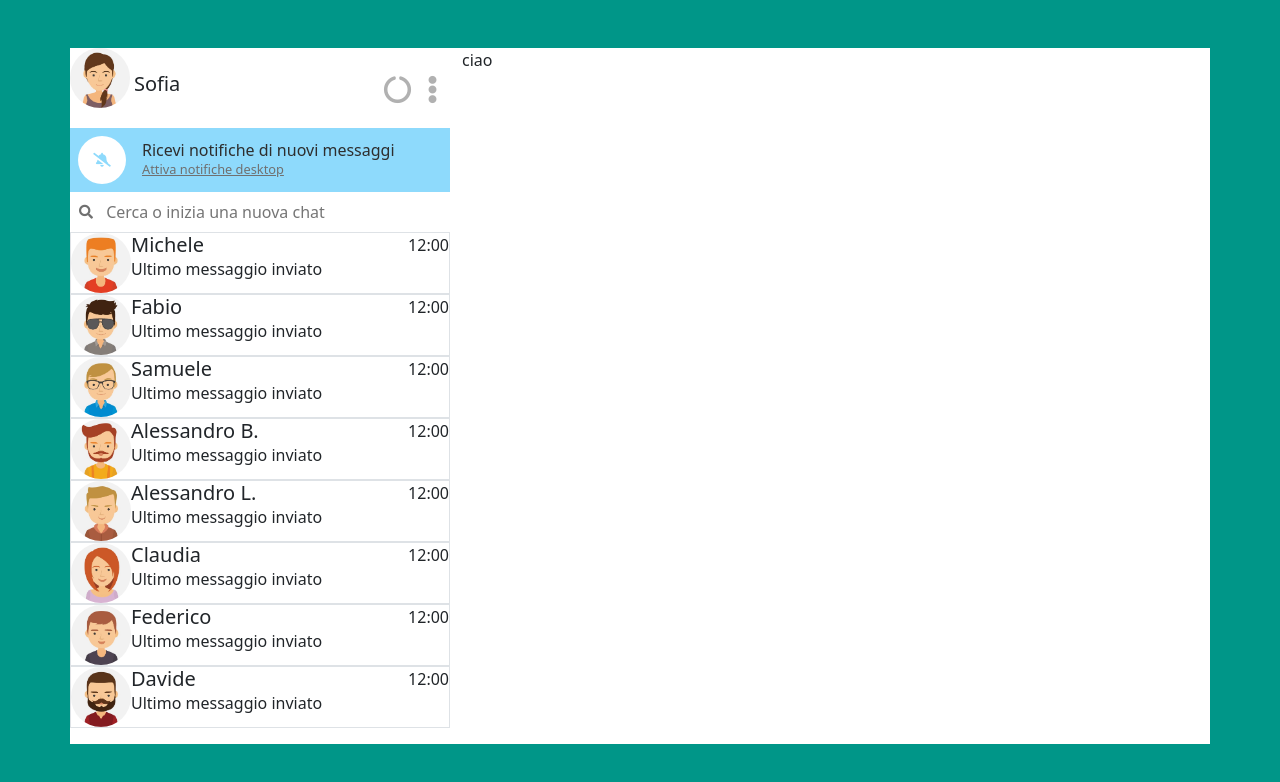
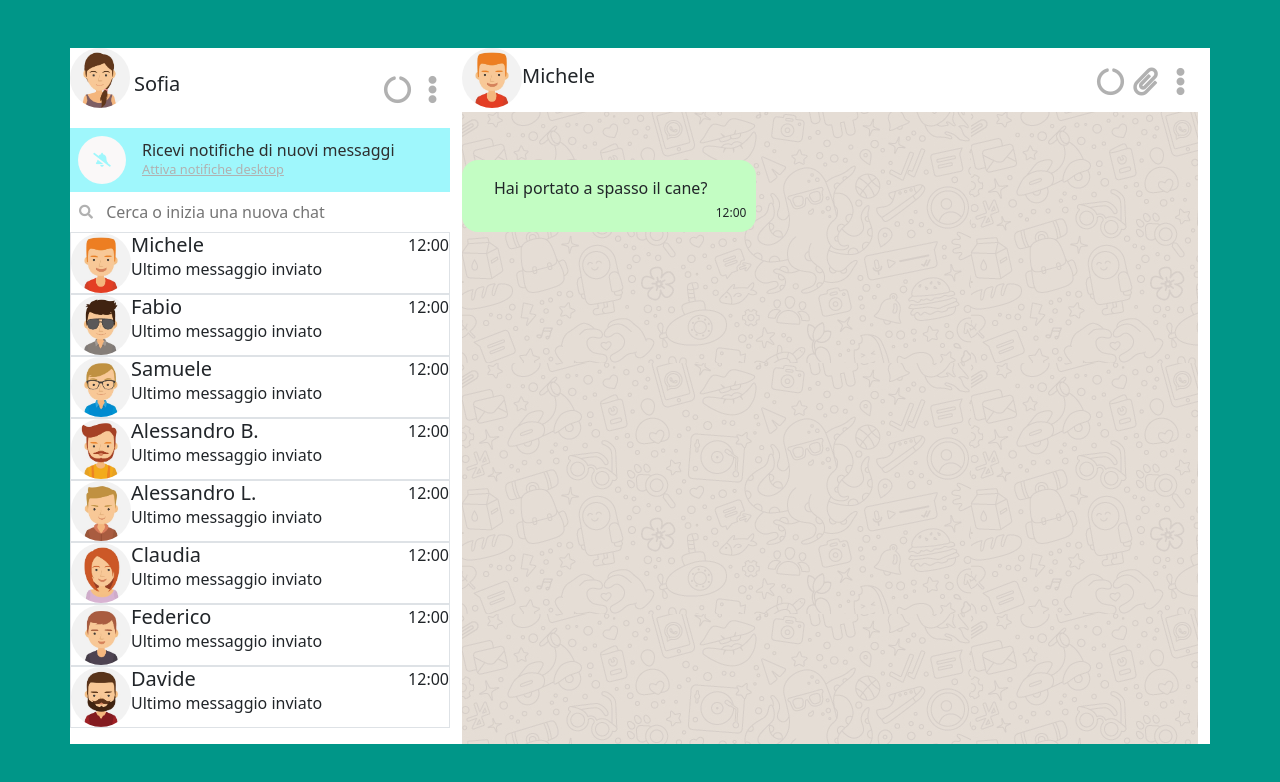
Before and after one commit to Andrearusso94/vue-boolzapp, a plain HTML site: page index.html in a window 1280 px wide. Drawn offline with nearby package versions, Linux system fonts and the light colour scheme.

Commit message:
add col/8 and card msg

```diff
--- a/assets/css/style.css
+++ b/assets/css/style.css
@@ -24,7 +24,7 @@ img{
 
 .active {
     display: flex;
-    background-color: #8EDAFC;
+    background-color:rgb(159, 247, 252);
     align-items: center;
     padding: 0.5rem;
 }
@@ -34,8 +34,8 @@ img{
     align-items: center;
     justify-content: center;
     border-radius: 50%;
-    background-color: #fff;
-    color: #8EDAFC;
+    background-color: rgb(250, 248, 248);
+    color:rgb(159, 247, 252);
     padding: .2rem;
     width: 3rem;
     height: 3rem;
@@ -49,7 +49,7 @@ img{
 
 }
 .active p {
-    color: #707070;
+    color:rgba(177, 177, 177, 1);
     font-size: .8rem;
     text-decoration: underline;
     margin:0;
@@ -59,7 +59,7 @@ img{
     display: flex;
     align-items: center;
     padding: 0.5rem;
-    color: #707070;
+    color: rgba(177, 177, 177, 1);
 }
 
 input{
@@ -72,3 +72,29 @@ input{
     height: 60px;
     border-radius: 50%;
 }
+.profile_chat img {
+    width: 60px;
+    height: 60px;
+    border-radius: 50%;
+}
+
+.chat_content {
+    background-image: url(/assets/img/mine.jpg);
+    height: 100%;
+}
+
+.message_card_green {
+    background-color: rgb(195, 253, 195);
+    padding: 1rem 2rem;
+    border-radius: 1rem;
+    position: relative;
+    max-width: 40%;
+}
+.msg-time {
+    position: absolute;
+    bottom: 10px;
+    right: 10px;
+    display: flex;
+    align-items: center;
+    font-size: 0.75rem;
+}
--- a/index.html
+++ b/index.html
@@ -73,7 +73,28 @@
 
 
                     </div>
-                    <div class="col-8 bg-white">ciao</div>
+                    <div class="col-8 d-flex flex-column  bg-white">
+                        <div class="chat d-flex justify-content-between">
+                            <div class="profile_chat d-flex">
+                                <img src="./assets/img/avatar_1.jpg" alt="">
+                                <h5 class="my-3">Michele</h5>
+                            </div>
+                            <div class="chat_icons d-flex
+                            my-2">
+                                <div class="icon"><i class="fas fa-circle-notch fa-sm fa-fw"></i></div>
+                                <div class="icon"><i class="fas fa-paperclip fa-sm fa-fw"></i></div>
+                                <div class="icon"><i class="fas fa-ellipsis-v fa-sm  fa-fw"></i></div>
+                            </div>
+                        </div>
+                        <div class="chat_content d-flex flex-column">
+                            <div class="message_card_green my-5 d-flex">
+                                <div class="my_message">
+                                    <p>Hai portato a spasso il cane?</p>
+                                    <div class="msg-time">12:00</div>
+                                </div>
+                            </div>
+                        </div>
+                    </div>
                 </div>
             </div>
 
```
